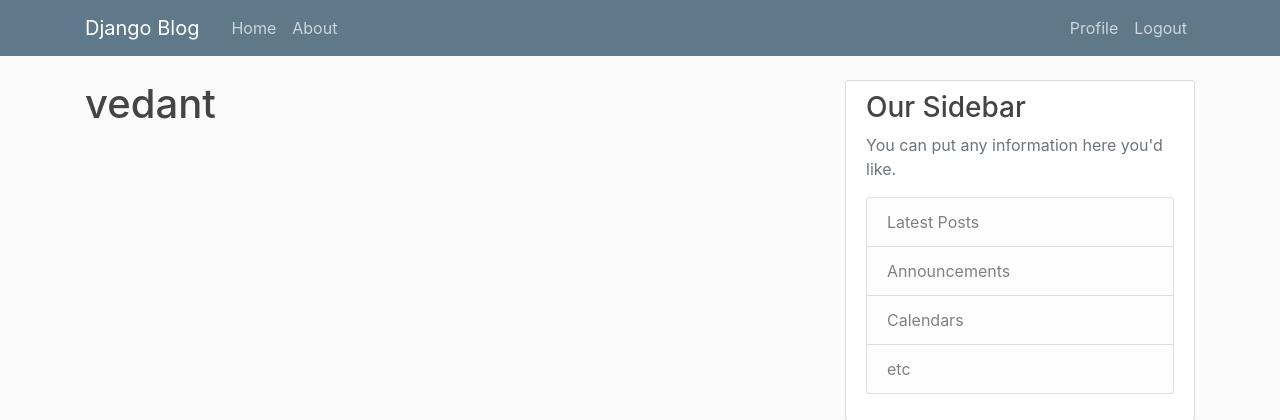
After one commit to vedantpople4/django_blog, a Django app: page /profile/ in a window 1280 px wide. The commit adds this page. Shown: the top 420 px of the page. Run offline with Django 3.2, Linux system fonts and the light colour scheme; a user stored in the database is signed in; some libraries are stand-ins or nearby versions.

Commit message:
update naviagtion links

```diff
--- a/django_project/blog/templates/blog/base.html
+++ b/django_project/blog/templates/blog/base.html
@@ -33,8 +33,13 @@
             </div>
             <!-- Navbar Right Side -->
             <div class="navbar-nav">
-              <a class="nav-item nav-link" href="{% url 'login' &}">Login</a>
-              <a class="nav-item nav-link" href="{% url 'register' &}">Register</a>
+              {% if user.is_authenticated %}
+              <a class="nav-item nav-link" href="{% url 'profile' %}">Profile</a>
+              <a class="nav-item nav-link" href="{% url 'logout' %}">Logout</a>
+              {% else %}
+              <a class="nav-item nav-link" href="{% url 'login' %}">Login</a>
+              <a class="nav-item nav-link" href="{% url 'register' %}">Register</a>
+              {% endif %}
             </div>
           </div>
         </div>
--- a/django_project/django_project/settings.py
+++ b/django_project/django_project/settings.py
@@ -125,3 +125,4 @@ STATIC_URL = '/static/'
 CRISPY_TEMPLATE_PACK  = 'bootstrap4'
 
 LOGIN_REDIRECT_URL = 'blog-home'
+LOGIN_URL = 'login'
--- a/django_project/django_project/urls.py
+++ b/django_project/django_project/urls.py
@@ -23,6 +23,7 @@ urlpatterns = [
     path('register/', user_views.register, name='register'),
     path('login/', auth_views.LoginView.as_view(template_name = 'users/login.html'), name='login'),
     path('logout/', auth_views.LogoutView.as_view(template_name ='users/logout.html'), name='logout'),
+    path('profile/', user_views.profile, name='profile'),
     path('', include('blog.urls')),
 
 ]
--- a/django_project/users/templates/users/logout.html
+++ b/django_project/users/templates/users/logout.html
@@ -2,6 +2,6 @@
 {%block content %}
     <h2>You have been logged out</h2>
         <div class="border-top pt-3">
-            <a href="{ % url 'login' %}">Sign In</a>
+            <a href="{% url 'login' %}">Sign In Again</a>
         </div>
 {% endblock %}
--- /dev/null
+++ b/django_project/users/templates/users/profile.html
@@ -0,0 +1,5 @@
+{% extends "blog/base.html" %}
+{% load crispy_forms_tags %}
+{%block content %}
+    <h1>{{ user.username  }}</h1>
+{% endblock %}
--- a/django_project/users/views.py
+++ b/django_project/users/views.py
@@ -1,6 +1,7 @@
 from django.shortcuts import render, redirect
 from .forms import UserRegisterForm
 from django.contrib import messages
+from django.contrib.auth.decorators import login_required
 
 def register(request):
     if request.method == 'POST':
@@ -13,3 +14,7 @@ def register(request):
     else:
         form = UserRegisterForm()
     return render(request, 'users/register.html', {'form':form})
+
+@login_required
+def profile(request):
+    return render(request, 'users/profile.html')
```
Also changed, not shown: django_project/db.sqlite3.
